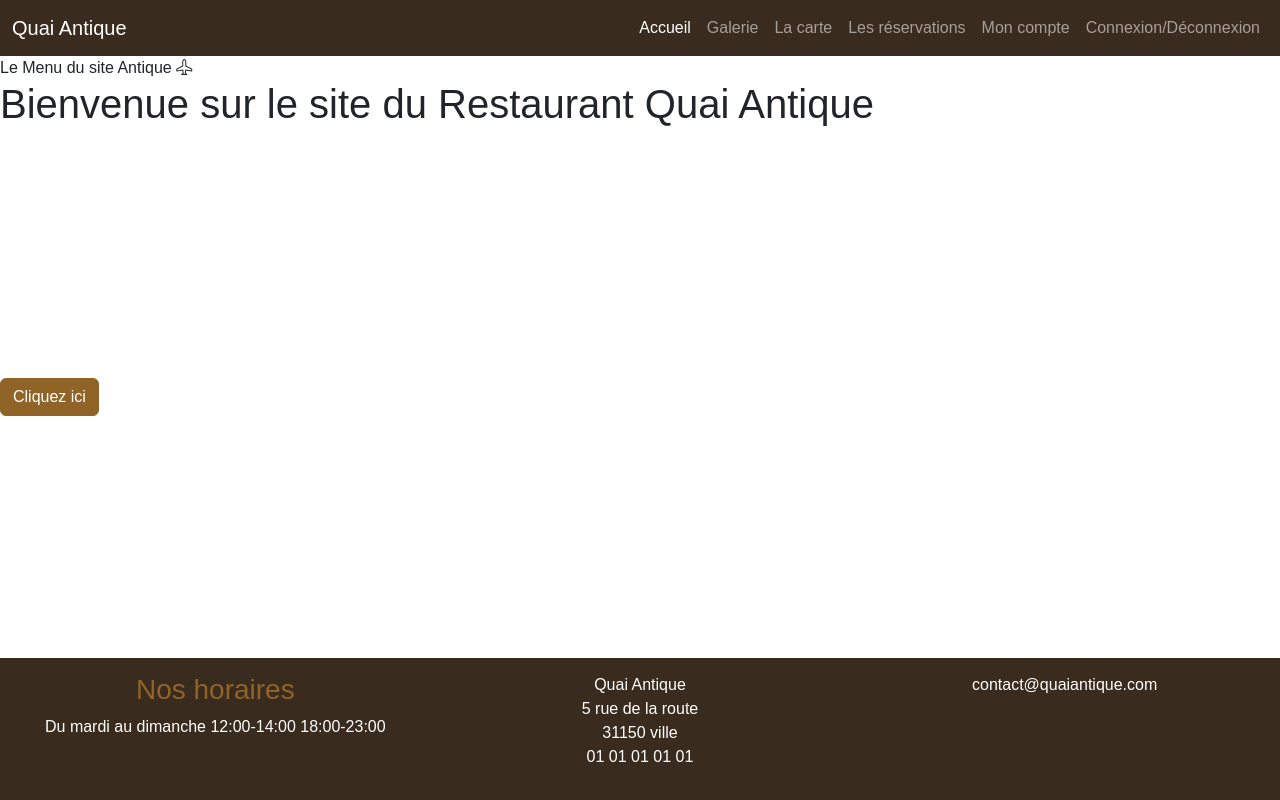
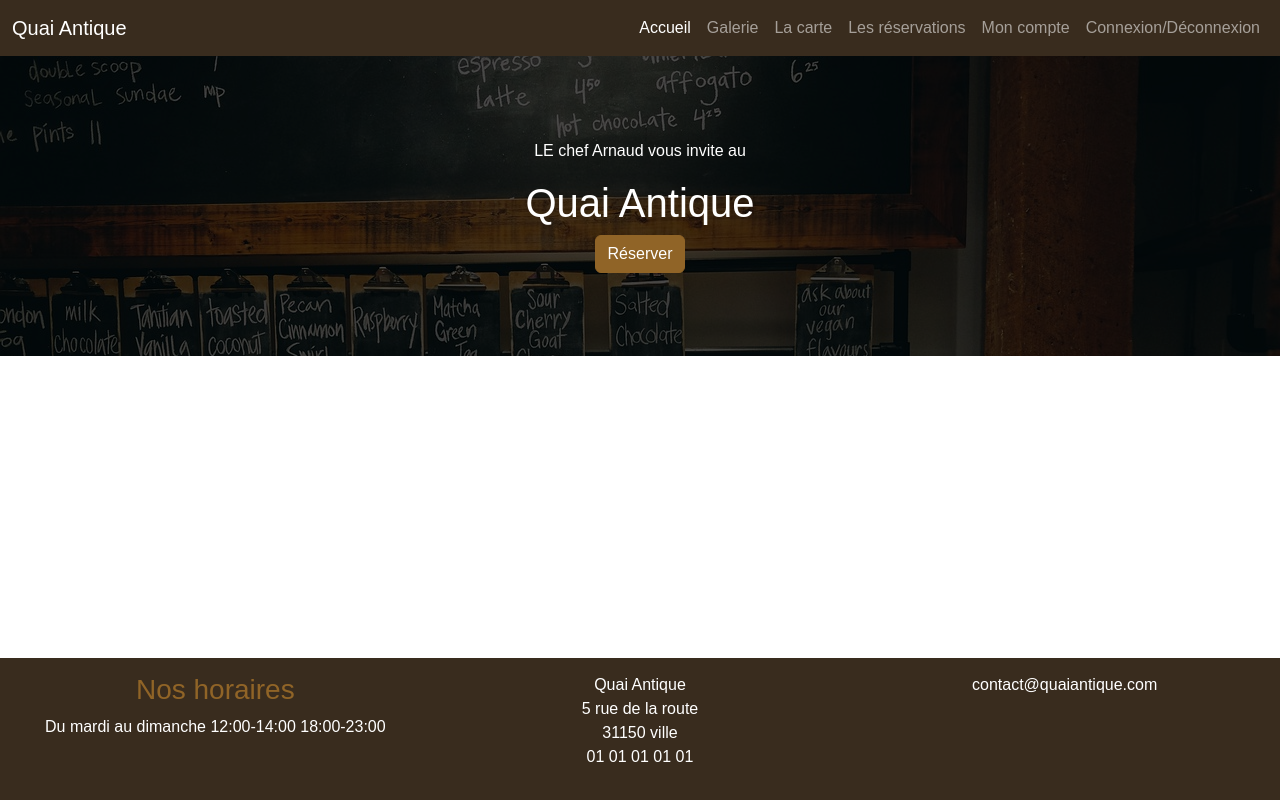
Before and after one commit to Ericphoto35/QuaiAntique, a website with bundled scripts: page index.html in a window 1280 px wide. Built offline with nearby package versions, Linux system fonts and the light colour scheme; files whose address does not match are found by name.

Commit message:
Big title

```diff
--- a/index.html
+++ b/index.html
@@ -38,12 +38,10 @@
         </div>
       </div>
     </nav>
-    Le Menu du site Antique <i class="bi bi-airplane"></i>
   </header>
   <main id="main-page">
     <!-- Le contenu de la page sera injectée ici -->
   </main>
-  <button class="btn btn-primary">Cliquez ici</button>
   <footer class="bg-dark text-white text-center footer">
     <div class="row">
       <div class="col-12 col-lg-4">
--- a/pages/home.html
+++ b/pages/home.html
@@ -1 +1,7 @@
-<h1>Bienvenue sur le site du Restaurant Quai Antique</h1>
+<div class="hero-scene text-center text-white">
+    <div class="hero-scene-content">
+        <p>LE chef Arnaud vous invite au</p>
+        <h1>Quai Antique</h1>
+        <button class="btn btn-primary">Réserver</button>
+    </div>
+</div>
--- a/scss/main.scss
+++ b/scss/main.scss
@@ -4,12 +4,41 @@
 html {
     min-height: 100%;
 }
+
 main {
     margin-bottom: 250px;
 }
+
 footer.footer {
     padding: 15px;
     position: absolute;
     bottom: 0;
     width: 100%;
 }
+
+.hero-scene {
+    position: relative;
+
+    &::before {
+        content: "";
+        position: absolute;
+        top: 0;
+        left: 0;
+        width: 100%;
+        height:100%;
+        background-image: url(/images/food-1685942_1280.jpg);
+        filter: brightness(0.3);
+        background-size: cover;
+
+    }
+    * {
+        position:relative;
+    }
+}
+.hero-scene-content {
+    height:300px;
+    display: flex;
+    flex-direction: column;
+    align-items: center;
+    justify-content: center;
+}
```
Also changed, not shown: images/abendbrot-939435_1280.jpg (added), images/bar-826688_1280.jpg (added), images/barbecue-1239434_1280.jpg (added), images/food-1685942_1280.jpg (added), scss/main.css, 1 other file.
